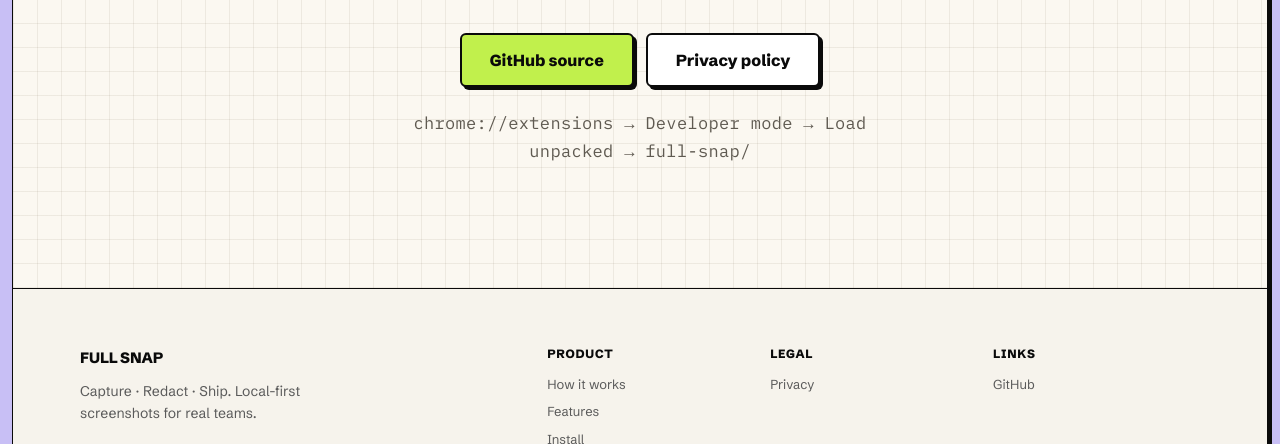
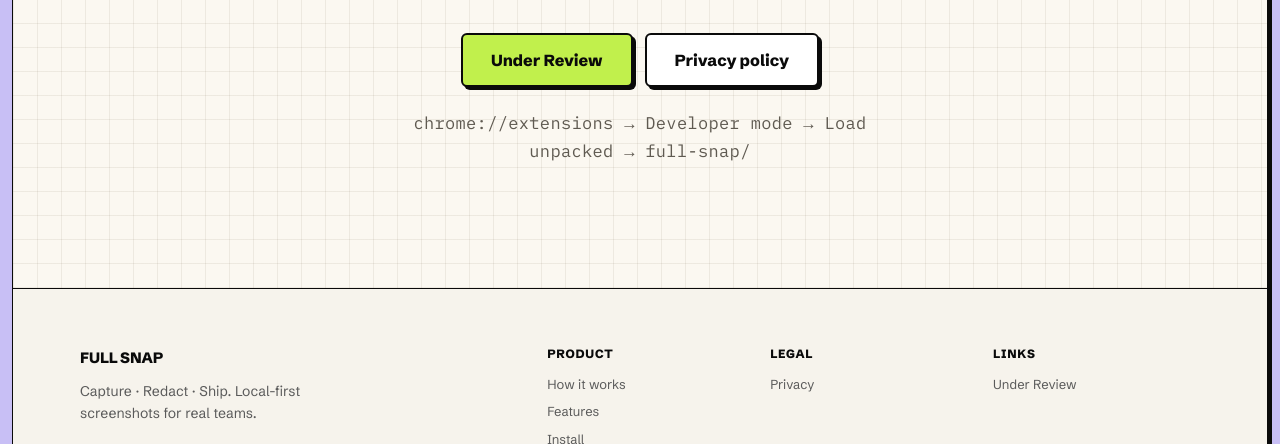
Before and after one commit to ayaanrustagi/full-snap, a browser extension: page web/index.html in a window 1280 px wide. Shown: the part 3514-3958 px from the top of the page. Drawn offline with Linux system fonts and the light colour scheme.

Commit message:
Label install CTA as Under Review (no GitHub source button).

```diff
--- a/web/index.html
+++ b/web/index.html
@@ -205,7 +205,7 @@
           <h2 class="reveal">Install Full Snap</h2>
           <p class="reveal">Chrome Web Store listing ships when review completes. Until then, load unpacked from the extension folder.</p>
           <div class="hero-cta reveal">
-            <a class="btn btn-primary btn-lg" href="https://github.com/ayaanrustagi/full-snap" rel="noopener">GitHub source</a>
+            <a class="btn btn-primary btn-lg" href="#install">Under Review</a>
             <a class="btn btn-secondary btn-lg" href="privacy.html">Privacy policy</a>
           </div>
           <p class="install-hint reveal">chrome://extensions → Developer mode → Load unpacked → full-snap/</p>
@@ -231,7 +231,7 @@
             </div>
             <div>
               <h4>Links</h4>
-              <a href="https://github.com/ayaanrustagi/full-snap" rel="noopener">GitHub</a>
+              <a href="#install">Under Review</a>
             </div>
           </div>
         </div>
```
